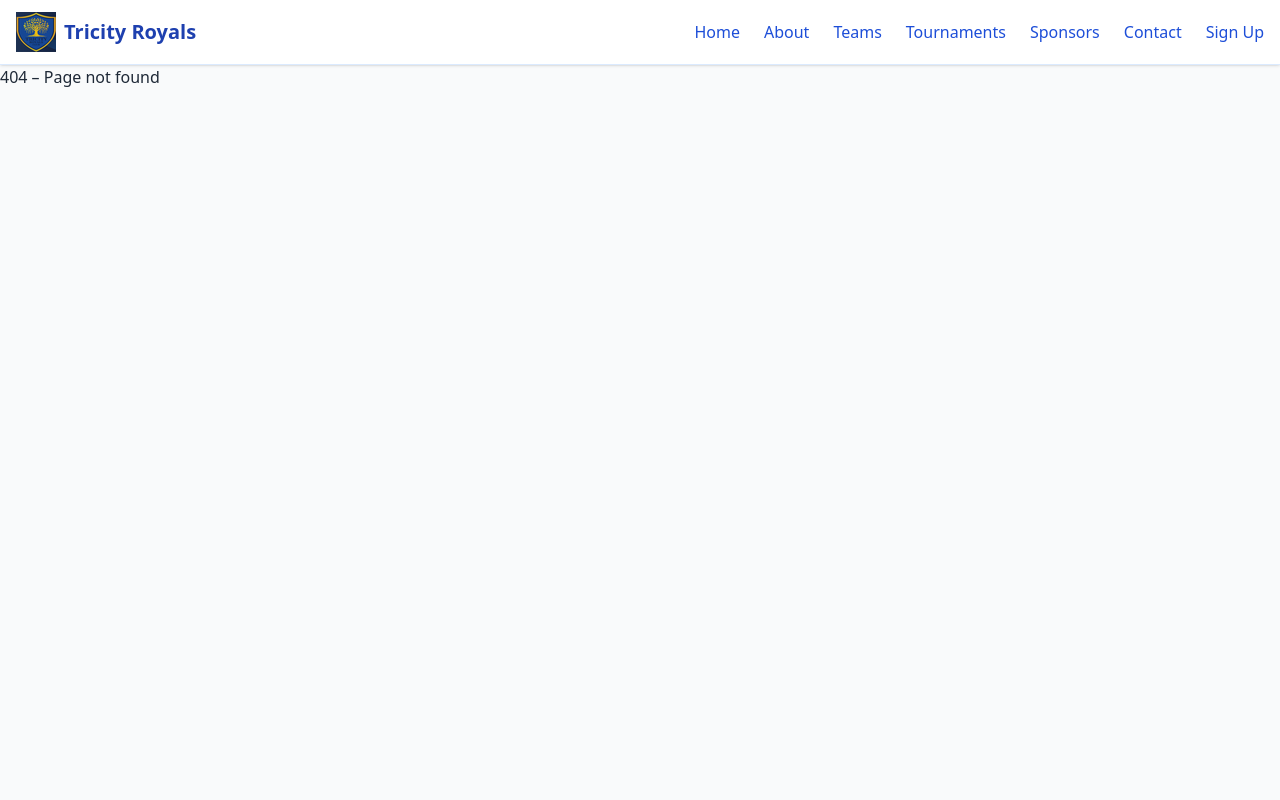
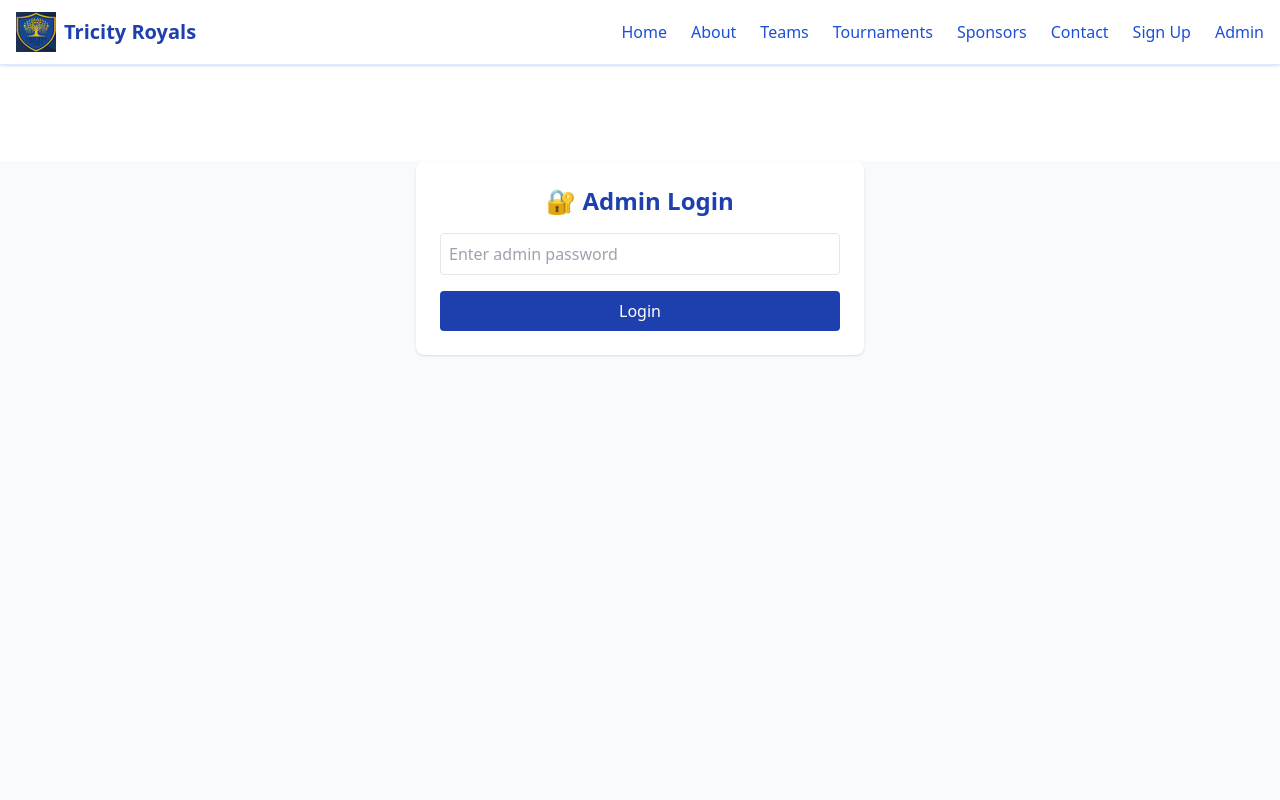
Before and after one commit to jagsrj/tricityroyalsclub, a React (Vite) app in the folder tricity-royals-client/: page /admin-login in a window 1280 px wide. Before the commit this address had no page. Shown: the top 800 px of the page. Built offline with nearby package versions, Linux system fonts and the light colour scheme.

Commit message:
added admin page

```diff
--- a/tricity-royals-client/src/App.tsx
+++ b/tricity-royals-client/src/App.tsx
@@ -11,6 +11,10 @@ import Contact from './pages/Contact'
 import MemberSignUp from './pages/MemberSignUp'
 import AdminDashboard from './pages/AdminDashboard'
 import TeamList from './pages/TeamList'
+import AdminLogin from './pages/AdminLogin'
+import ProtectedRoute from './components/ProtectedRoute'
+
+
 
 export default function App() {
   return (
@@ -27,6 +31,9 @@ export default function App() {
           <Route path="/signup" component={MemberSignUp} />
           <Route path="/admin" component={AdminDashboard} />
           <Route path="/TeamList" component={TeamList} />
+          <Route path="/admin-login" component={AdminLogin} />
+          <Route path="/admin" component={() => <ProtectedRoute component={AdminDashboard} />} />
+
           <Route>404 – Page not found</Route>
         </Switch>
       </div>
--- a/tricity-royals-client/src/components/Navbar.tsx
+++ b/tricity-royals-client/src/components/Navbar.tsx
@@ -9,7 +9,8 @@ const navItems = [
   { name: 'Tournaments', path: '/tournaments' },
   { name: 'Sponsors', path: '/sponsors' },
   { name: 'Contact', path: '/contact' },
-  { name: 'Sign Up', path: '/signup' }
+  { name: 'Sign Up', path: '/signup' },
+  { name: 'Admin', path: '/admin' }
 
 ]
 
--- /dev/null
+++ b/tricity-royals-client/src/components/ProtectedRoute.tsx
@@ -0,0 +1,21 @@
+// src/components/ProtectedRoute.tsx
+import { useEffect, useState } from 'react'
+import { useLocation } from 'wouter'
+
+export default function ProtectedRoute({ component: Component }: { component: React.FC }) {
+  const [isLoggedIn, setIsLoggedIn] = useState(false)
+  const [, setLocation] = useLocation()
+
+  useEffect(() => {
+    //const isAdmin = localStorage.getItem('trc_admin_logged_in') === 'true'
+    const isAdmin = sessionStorage.getItem('trc_admin_logged_in') === 'true'
+
+    setIsLoggedIn(isAdmin)
+
+    if (!isAdmin) {
+      setLocation('/admin-login')
+    }
+  }, [])
+
+  return isLoggedIn ? <Component /> : null
+}
--- a/tricity-royals-client/src/pages/AdminDashboard.tsx
+++ b/tricity-royals-client/src/pages/AdminDashboard.tsx
@@ -1,58 +1,74 @@
-import { useEffect, useState } from 'react'
+import { useEffect, useState } from "react";
 
 interface Member {
-  id: number
-  name: string
-  email: string
-  phone: string
-  sports: string[] // ✅ updated from `sport` to `sports`
-  ageGroup: string
-  experience: string
-  notes: string | null
-  status: string
+  id: number;
+  name: string;
+  email: string;
+  phone: string;
+  sports: string[]; // ✅ updated from `sport` to `sports`
+  ageGroup: string;
+  experience: string;
+  notes: string | null;
+  status: string;
 }
 
 export default function AdminDashboard() {
-  const [members, setMembers] = useState<Member[]>([])
-  const [loading, setLoading] = useState(true)
+  const [members, setMembers] = useState<Member[]>([]);
+  const [loading, setLoading] = useState(true);
 
   const fetchPending = async () => {
     try {
-      const res = await fetch(`${import.meta.env.VITE_API_BASE_URL}/api/members?status=pending`)
-      const data = await res.json()
-      setMembers(data)
+      const res = await fetch(
+        `${import.meta.env.VITE_API_BASE_URL}/api/members?status=pending`
+      );
+      const data = await res.json();
+      setMembers(data);
     } catch (err) {
-      console.error('Error fetching members:', err)
+      console.error("Error fetching members:", err);
     } finally {
-      setLoading(false)
+      setLoading(false);
     }
-  }
+  };
 
   useEffect(() => {
-    fetchPending()
-  }, [])
+    fetchPending();
+  }, []);
 
-  const updateStatus = async (id: number, status: 'approved' | 'rejected') => {
+  const updateStatus = async (id: number, status: "approved" | "rejected") => {
     try {
       await fetch(`${import.meta.env.VITE_API_BASE_URL}/api/members/${id}`, {
-        method: 'PUT',
-        headers: { 'Content-Type': 'application/json' },
-        body: JSON.stringify({ status })
-      })
-      setMembers(members.filter((m) => m.id !== id))
+        method: "PUT",
+        headers: { "Content-Type": "application/json" },
+        body: JSON.stringify({ status }),
+      });
+      setMembers(members.filter((m) => m.id !== id));
     } catch (err) {
-      console.error('Status update failed:', err)
+      console.error("Status update failed:", err);
     }
-  }
+  };
 
   return (
-    <div className="max-w-6xl mx-auto px-4 py-8">
-      <h1 className="text-3xl font-bold text-blue-800 mb-6 text-center">🔐 Admin Dashboard</h1>
+    <div className="relative max-w-6xl mx-auto px-4 py-8">
+      <button
+        onClick={() => {
+          localStorage.removeItem("trc_admin_logged_in");
+          window.location.href = "/admin-login";
+        }}
+        className="absolute top-4 right-4 text-sm bg-red-600 text-white px-3 py-1 rounded hover:bg-red-700"
+      >
+        Logout
+      </button>
+
+      <h1 className="text-3xl font-bold text-blue-800 mb-6 text-center">
+        🔐 Admin Dashboard
+      </h1>
 
       {loading ? (
         <p className="text-center text-gray-500">Loading pending members...</p>
       ) : members.length === 0 ? (
-        <p className="text-center text-green-600">🎉 No pending members right now!</p>
+        <p className="text-center text-green-600">
+          🎉 No pending members right now!
+        </p>
       ) : (
         <div className="grid gap-6 grid-cols-1 sm:grid-cols-2 lg:grid-cols-3">
           {members.map((member) => (
@@ -60,8 +76,12 @@ export default function AdminDashboard() {
               key={member.id}
               className="bg-white rounded-xl border shadow-md p-5 space-y-3 hover:shadow-lg transition"
             >
-              <h2 className="text-xl font-semibold text-blue-700">{member.name}</h2>
-              <p className="text-sm text-gray-600">{member.email} • {member.phone}</p>
+              <h2 className="text-xl font-semibold text-blue-700">
+                {member.name}
+              </h2>
+              <p className="text-sm text-gray-600">
+                {member.email} • {member.phone}
+              </p>
 
               {/* ✅ Display sports as badges */}
               <div>
@@ -77,24 +97,34 @@ export default function AdminDashboard() {
                       </span>
                     ))
                   ) : (
-                    <span className="text-sm text-gray-500">No sports selected</span>
+                    <span className="text-sm text-gray-500">
+                      No sports selected
+                    </span>
                   )}
                 </div>
               </div>
 
-              <p><strong>Age Group:</strong> {member.ageGroup}</p>
-              <p><strong>Experience:</strong> {member.experience}</p>
-              {member.notes && <p className="text-gray-600"><strong>Notes:</strong> {member.notes}</p>}
+              <p>
+                <strong>Age Group:</strong> {member.ageGroup}
+              </p>
+              <p>
+                <strong>Experience:</strong> {member.experience}
+              </p>
+              {member.notes && (
+                <p className="text-gray-600">
+                  <strong>Notes:</strong> {member.notes}
+                </p>
+              )}
 
               <div className="flex gap-3 pt-3">
                 <button
-                  onClick={() => updateStatus(member.id, 'approved')}
+                  onClick={() => updateStatus(member.id, "approved")}
                   className="flex-1 py-2 rounded bg-green-600 text-white hover:bg-green-700 text-sm"
                 >
                   ✅ Approve
                 </button>
                 <button
-                  onClick={() => updateStatus(member.id, 'rejected')}
+                  onClick={() => updateStatus(member.id, "rejected")}
                   className="flex-1 py-2 rounded bg-red-600 text-white hover:bg-red-700 text-sm"
                 >
                   ❌ Reject
@@ -105,5 +135,5 @@ export default function AdminDashboard() {
         </div>
       )}
     </div>
-  )
+  );
 }
--- /dev/null
+++ b/tricity-royals-client/src/pages/AdminLogin.tsx
@@ -0,0 +1,45 @@
+// src/pages/AdminLogin.tsx
+import { useState } from 'react'
+import { useLocation } from 'wouter'
+
+const ADMIN_PASSWORD = import.meta.env.VITE_ADMIN_PASSWORD || 'trcadmin123'
+
+export default function AdminLogin() {
+  const [, setLocation] = useLocation()
+  const [password, setPassword] = useState('')
+  const [error, setError] = useState('')
+
+  const handleLogin = (e: React.FormEvent) => {
+    e.preventDefault()
+    if (password === ADMIN_PASSWORD) {
+      //localStorage.setItem('trc_admin_logged_in', 'true')
+      sessionStorage.setItem('trc_admin_logged_in', 'true')
+
+      setLocation('/admin')
+    } else {
+      setError('Invalid password')
+    }
+  }
+
+  return (
+    <div className="max-w-md mx-auto mt-24 p-6 bg-white rounded-lg shadow">
+      <h1 className="text-2xl font-bold text-center text-blue-800 mb-4">🔐 Admin Login</h1>
+      <form onSubmit={handleLogin} className="space-y-4">
+        <input
+          type="password"
+          className="w-full border p-2 rounded"
+          placeholder="Enter admin password"
+          value={password}
+          onChange={(e) => setPassword(e.target.value)}
+        />
+        {error && <p className="text-red-600 text-sm">{error}</p>}
+        <button
+          type="submit"
+          className="w-full bg-blue-800 text-white py-2 rounded hover:bg-blue-900"
+        >
+          Login
+        </button>
+      </form>
+    </div>
+  )
+}
```
